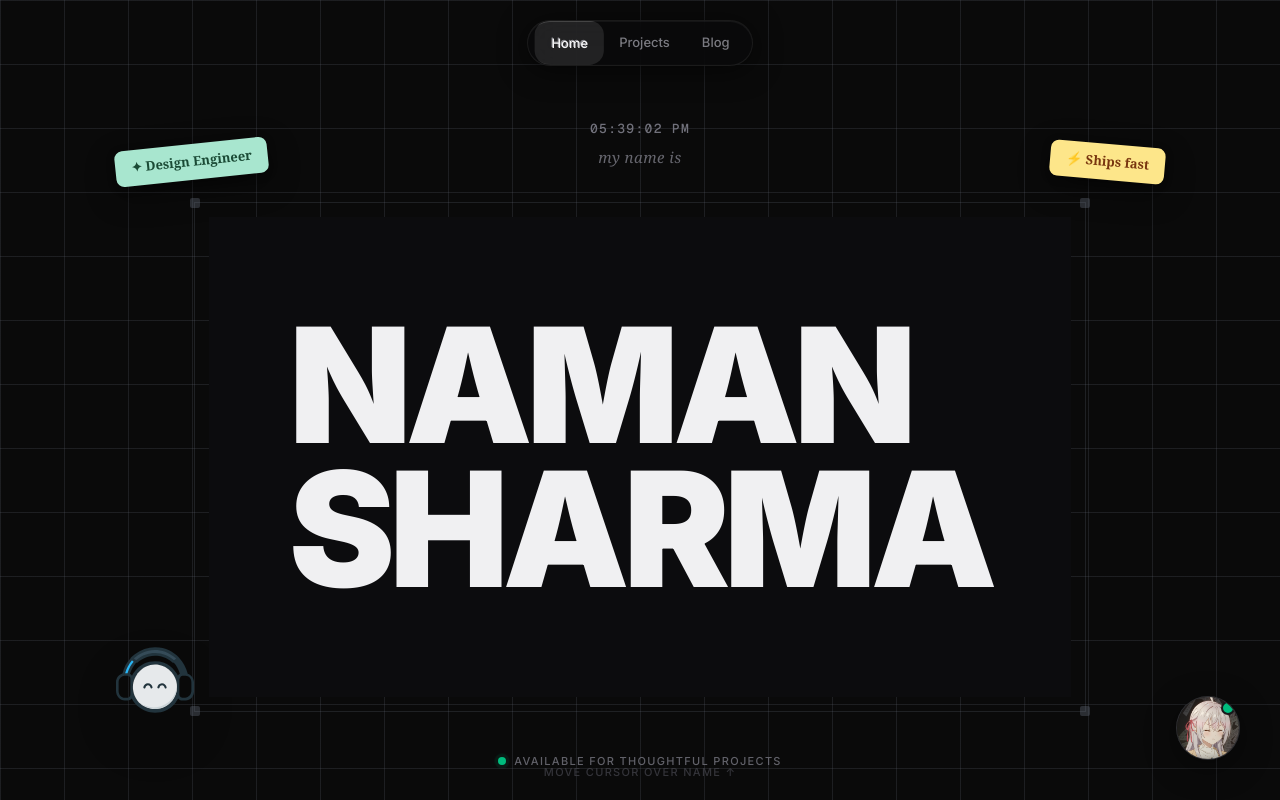
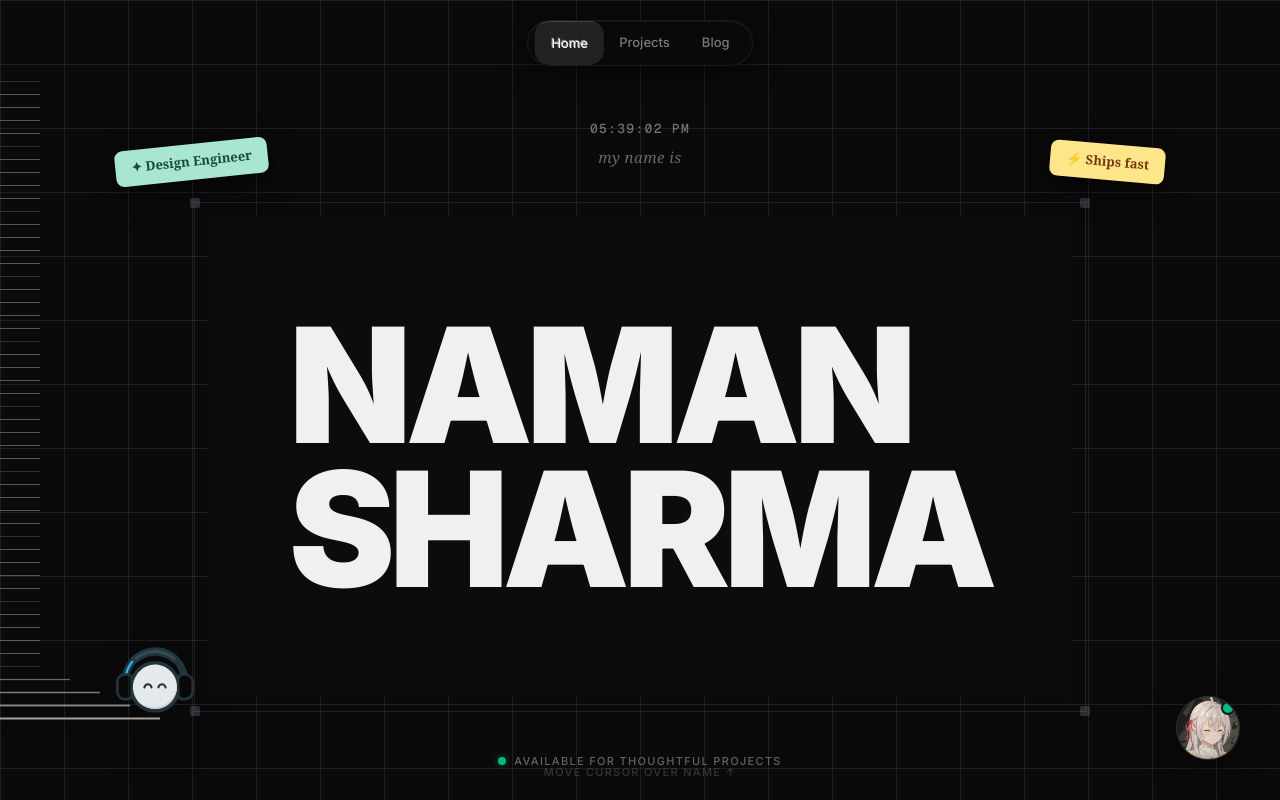
Before and after one commit to NamanSharma2112/NamanSharma, a Next.js app: page / in a window 1280 px wide. Shown: the top 800 px of the page. Built offline with nearby package versions, Linux system fonts and the light colour scheme.

Commit message:
scroll animation

```diff
--- a/app/page.tsx
+++ b/app/page.tsx
@@ -3,6 +3,7 @@ import TechStack from "@/components/TechStack";
 import Projects from "@/components/Projects";
 import BlogSection from "@/components/BlogSection";
 import ContactFloating from "@/components/ContactFloating";
+import ScrollIndicator from "@/components/ScrollIndicator";
 import type { Metadata } from "next";
 
 export const metadata: Metadata = {
@@ -13,11 +14,12 @@ export const metadata: Metadata = {
 
 export default function Home() {
   return (
-    <main className="bg-zinc-950 overflow-hidden">
+    <main className="bg-zinc-950 overflow-hidden relative">
       <HeroName />
       <TechStack />
       <Projects />
       <BlogSection />
+      <ScrollIndicator />
       <ContactFloating />
     </main>
   );
--- /dev/null
+++ b/components/ScrollIndicator.tsx
@@ -0,0 +1,78 @@
+"use client";
+
+import React from "react";
+import { motion, useScroll, useTransform, type MotionValue } from "motion/react";
+
+export default function ScrollIndicator() {
+  const { scrollYProgress } = useScroll();
+
+  return (
+    <div className="fixed inset-0 pointer-events-none hidden md:block z-50">
+      <Bars scrollProgress={scrollYProgress} />
+    </div>
+  );
+}
+
+const Bars = ({ scrollProgress }: { scrollProgress: MotionValue<number> }) => {
+  const bars = Array.from({ length: 50 }, (_, index) => index);
+
+  return (
+   <div className="absolute left-0 top-1/2 -translate-y-1/2 flex flex-col gap-3">
+      {bars.map((_, idx) => (
+        <Bar
+          key={`bar-${idx}`}
+          index={idx}
+          total={bars.length}
+          scrollProgress={scrollProgress}
+          isLarger={idx % 5 === 0}
+        />
+      ))}
+    </div>
+  );
+};
+
+type BarProps = {
+  index: number;
+  total: number;
+  scrollProgress: MotionValue<number>;
+  isLarger?: boolean;
+};
+
+const Bar = ({ index, total, scrollProgress, isLarger }: BarProps) => {
+  const activeAmount = useTransform(scrollProgress, (v) => {
+    const activeIndex = v * (total - 1);
+    const distance = Math.abs(index - activeIndex);
+    return Math.max(0, 1 - distance / 4);
+  });
+
+  const width = useTransform(activeAmount, [0, 1], [40, 160]);
+  const opacity = useTransform(activeAmount, [0, 1], [0.5, 1]);
+  const scaleY = useTransform(activeAmount, [0, 1], [1, 2]);
+
+  const boxShadow = useTransform(
+    activeAmount,
+    [0, 1],
+    [
+      "0px 0px 0px rgba(0,0,0,0)",
+      "0px 0px 10px rgba(0,0,0,0.35)",
+    ]
+  );
+
+  const cn = (...classes: (string | false | undefined)[]) =>
+    classes.filter(Boolean).join(" ");
+
+  return (
+    <motion.div
+      style={{
+        width,
+        opacity,
+        scaleY,
+        boxShadow,
+      }}
+      className={cn(
+        "h-px origin-left bg-neutral-400",
+        isLarger && "bg-neutral-600"
+      )}
+    />
+  );
+}
```
